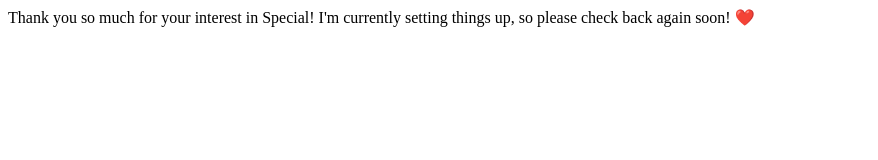
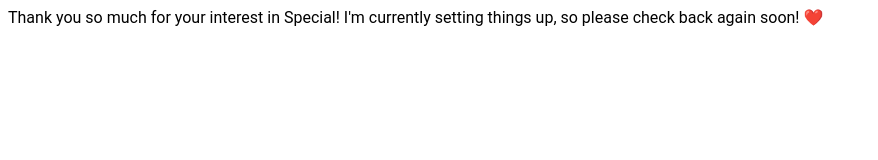
Before and after one commit to pagize/pagize.github.io, a plain HTML site: page url-incrementer/special/index.html in a window 1280 px wide. Shown: the whole page, without its empty margins (0-878 px from the left). Drawn offline with Linux system fonts and the light colour scheme.

Commit message:
Update index.html

```diff
--- a/url-incrementer/special/index.html
+++ b/url-incrementer/special/index.html
@@ -1,4 +1,17 @@
-<html>
-  <head></head>
-  <body>Thank you so much for your interest in Special! I'm currently setting things up, so please check back again soon! ❤️ </body>
+<!DOCTYPE html>
+<html lang="en">
+  <head>
+    <meta charset="UTF-8">
+    <meta name="viewport" content="width=device-width, initial-scale=1">
+    <title>URL Incrementer - Special</title>
+    <style>
+      body {
+        font-family: Roboto, Arial, Meiryo, sans-serif;
+        text-size-adjust: none;
+      }
+    </style>
+  </head>
+  <body>
+    <main>Thank you so much for your interest in Special! I'm currently setting things up, so please check back again soon! ❤️</main>
+  </body>
 </html>
```
